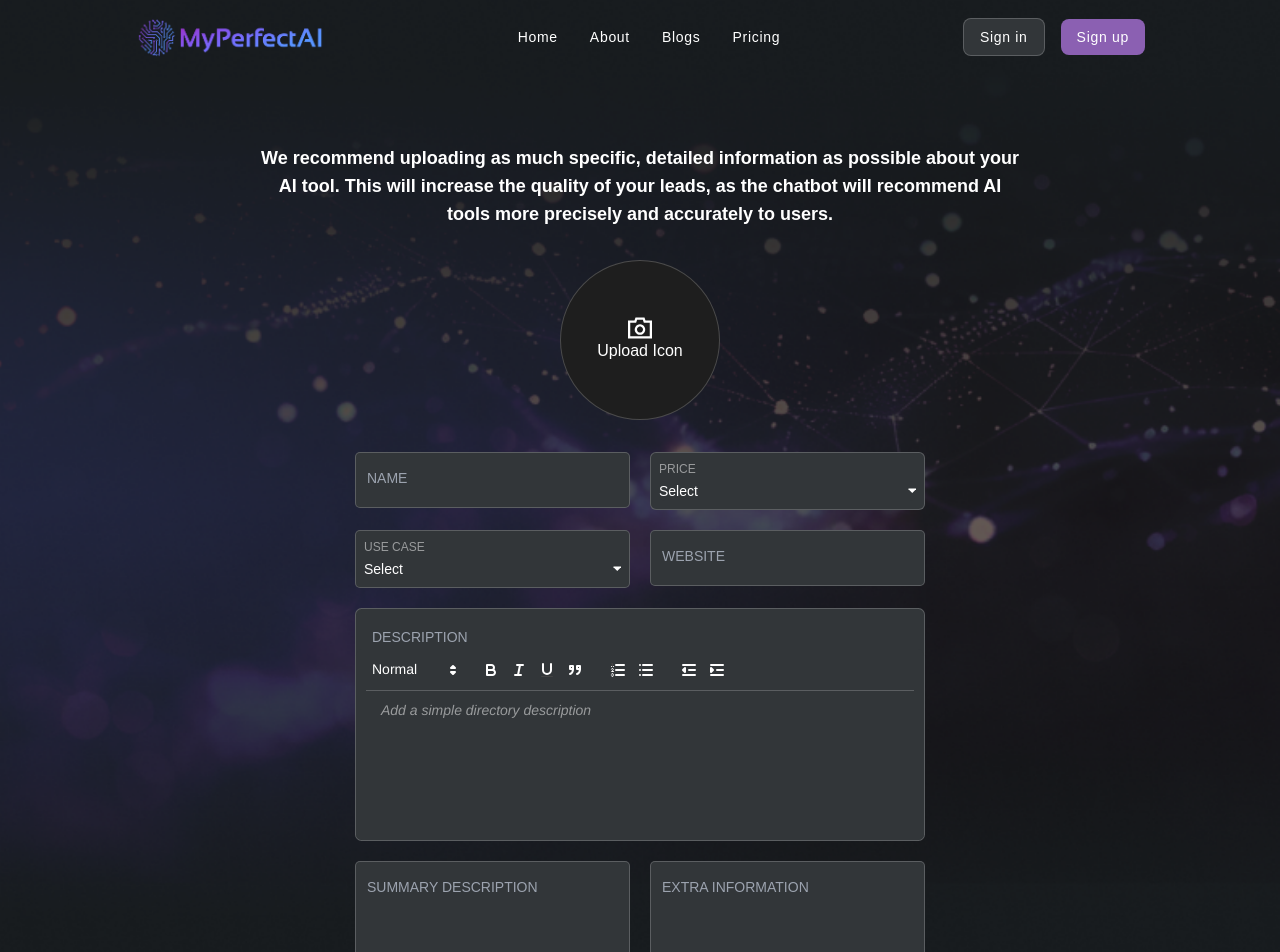
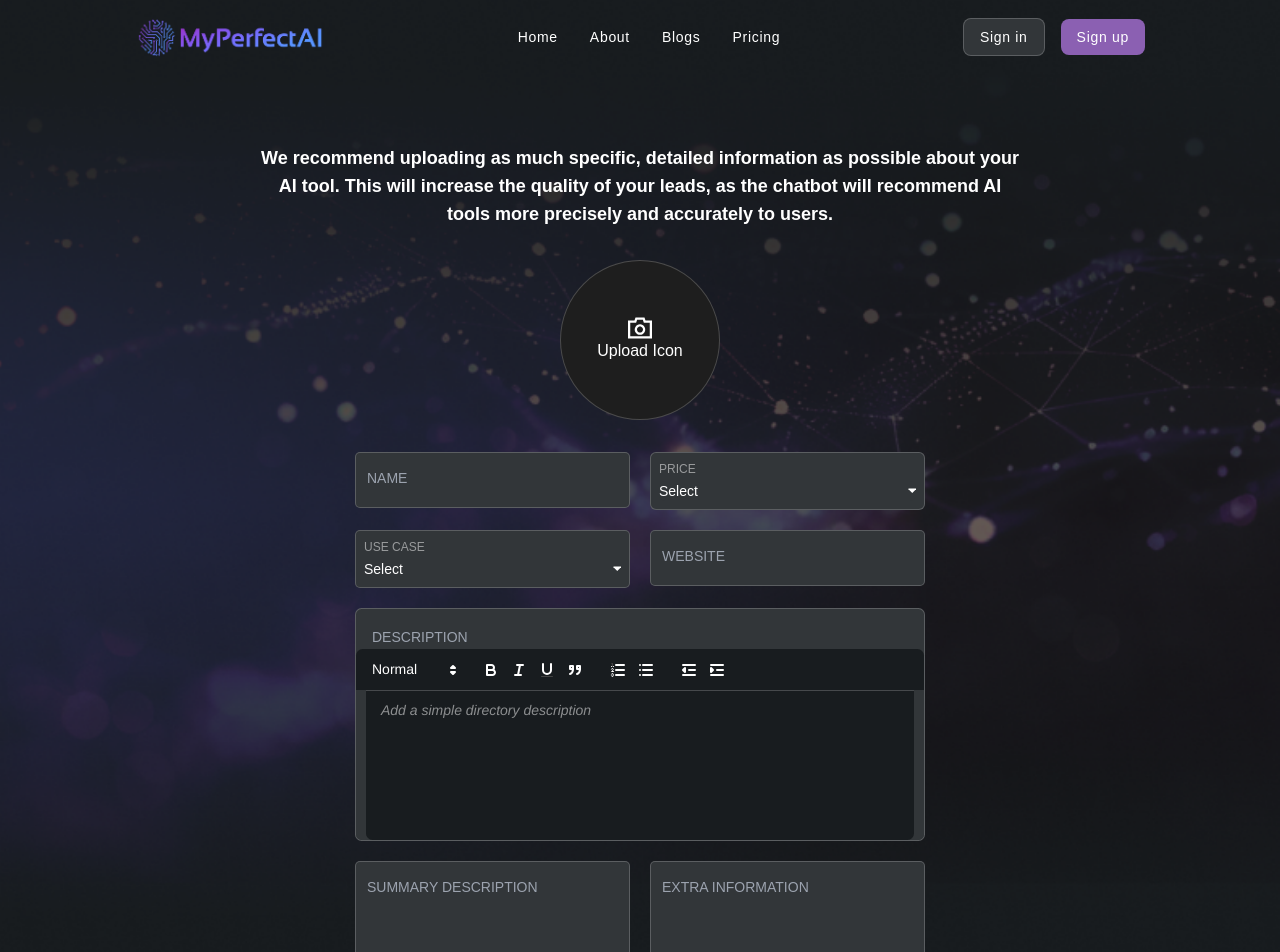
Before and after one commit to CodeWithBati/perfectAIFrontend, a Next.js app: page /create-directory in a window 1280 px wide. Shown: the top 952 px of the page. Built offline with nearby package versions, Linux system fonts and the light colour scheme.

Commit message:
fix bg issue

```diff
--- a/app/(app)/globals.css
+++ b/app/(app)/globals.css
@@ -23,13 +23,13 @@
 
 /* Handle */
 ::-webkit-scrollbar-thumb {
-  background: #888;
+  background: #181C1F;
   border-radius: 5px;
 }
 
 /* Handle on hover */
 ::-webkit-scrollbar-thumb:hover {
-  background: #555;
+  background: #181C1F;
 }
 
 body {
@@ -64,9 +64,9 @@ body {
 
 /* Custom Quill editor styling */
 .quill-editor-custom .ql-toolbar {
-  background-color: #333333;
+  background-color: #181C1F;
   border: none !important;
-  background: #323639 !important;
+  background: #181C1F !important;
   color: #ffffff;
   border-radius: 6.56px 6.56px 0 0;
 }
@@ -81,7 +81,7 @@ body {
 .quill-editor-custom .ql-toolbar button:hover,
 .quill-editor-custom .ql-toolbar button:focus,
 .quill-editor-custom .ql-toolbar button.ql-active {
-  background-color: #4a4a4a;
+  background-color: #181C1F;
   color: #ffffff;
 }
 
@@ -91,11 +91,11 @@ body {
   margin: 0px 10px 0 10px;
   border: none !important;
   border-top: 1px solid rgba(255,255,255,0.2) !important;
-  background: #323639 !important;
+  background: #181C1F !important;
   border-radius: 0 0 6.56px 6.56px;
   overflow-y: auto;
   scrollbar-width: thin;
-  scrollbar-color: #4a4a4a #2a2a2a;
+  scrollbar-color: #181C1F #2a2a2a;
 }
 
 /* Style the text inside the editor */
@@ -123,7 +123,7 @@ body {
 }
 
 .quill-editor-custom .ql-container::-webkit-scrollbar-thumb {
-  background: #323639 !important;
+  background: #181C1F !important;
   border-radius: 10px;
 }
 
@@ -137,14 +137,14 @@ body {
 }
 
 .ql-picker-options{
-  background-color: #323639 !important;
+  background-color: #181C1F !important;
   color: white !important;
   border: none !important;
 }
 
 .ql-snow.ql-toolbar .ql-picker-item:hover {
   color: white !important;
-  background-color: #4a4a4a !important;
+  background-color: #181C1F !important;
 }
 
 .ql-snow.ql-toolbar .ql-picker-label:hover {
--- a/app/src/components/Blog/Bloglist/index.jsx
+++ b/app/src/components/Blog/Bloglist/index.jsx
@@ -73,8 +73,8 @@ const BlogList = () => {
     ];
 
     return (
-        <section className="relative flex flex-col items-center justify-center min-w-screen min-h-screen pt-32 pb-16 text-white bg-no-repeat bg-[#181C1F] lg:bg-cover bg-[url('/images/mobileAllBg.png')] lg:bg-[url('/images/allPageBg.png')] tracking-wide">
-            <div className="px-[30px] lg:px-[135px]">
+        <section className="relative flex flex-col items-center justify-center min-w-screen min-h-[screen] pt-32 text-white bg-no-repeat bg-[#181C1F] lg:bg-cover  bg-[url('/images/mobileAllBg.png')] lg:bg-[url('/images/allPageBg.png')] tracking-wide">
+            <div className="px-[30px] bg-[#181C1F] lg:px-[135px] min-h-[100%] pb-16">
                 {/* Header Section */}
                 <div className="text-center mb-4 lg:mb-16 flex flex-col justify-center items-center tracking-wide">
                     <h1 className="text-[32px] lg:text-5xl font-bold">Welcome to our blogs</h1>
--- a/app/src/components/DirectoryNew/Directory.jsx
+++ b/app/src/components/DirectoryNew/Directory.jsx
@@ -430,8 +430,8 @@ function Directory() {
   };
 
   return (
-    <section className="relative flex flex-col items-center justify-center min-w-screen min-h-screen sm:pt-32 pt-20 pb-8 text-white bg-no-repeat bg-[#181C1F] lg:bg-cover bg-[url('/images/mobileAllBg.png')] lg:bg-[url('/images/allPageBg.png')]">
-      <div className="min-h-screen text-white w-full">
+    <section className="relative flex flex-col items-center justify-center min-w-screen min-h-screen sm:pt-32 pt-20 text-white bg-no-repeat bg-[#181C1F] lg:bg-cover bg-[url('/images/mobileAllBg.png')] lg:bg-[url('/images/allPageBg.png')]">
+      <div className="min-h-screen text-white w-full bg-[#181C1F] min-h-[100%] pb-8">
         <h1 className='text-wrap lg:max-w-[75%] text-base lg:text-2xl mx-[30px] lg:mx-auto mb-8 lg:font-bold text-center tracking-wider'>We only include high-quality, business-grade AI tools & software in our directory.<br className='hidden 2xl:block' /><span className="text-main-purple"> Learn more</span> about our rigorous approval and verification process.</h1>
         <div className={`${isFixed ? 'bg-[#181C1F] h-[200px] w-full fixed lg:hidden top-[70px] z-10' : 'hidden'}`} style={{
           background: 'linear-gradient(to bottom, #1e1e1e, #181C1F)',
```
